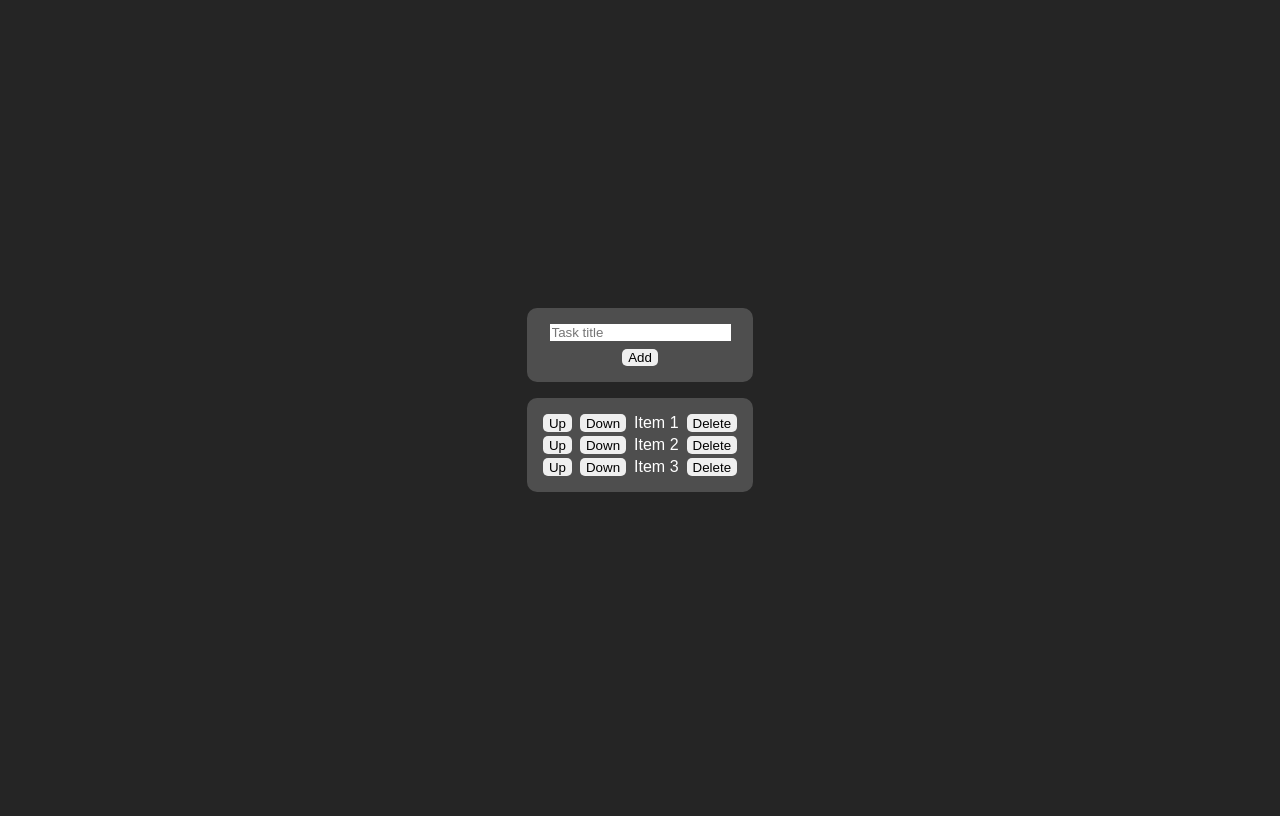
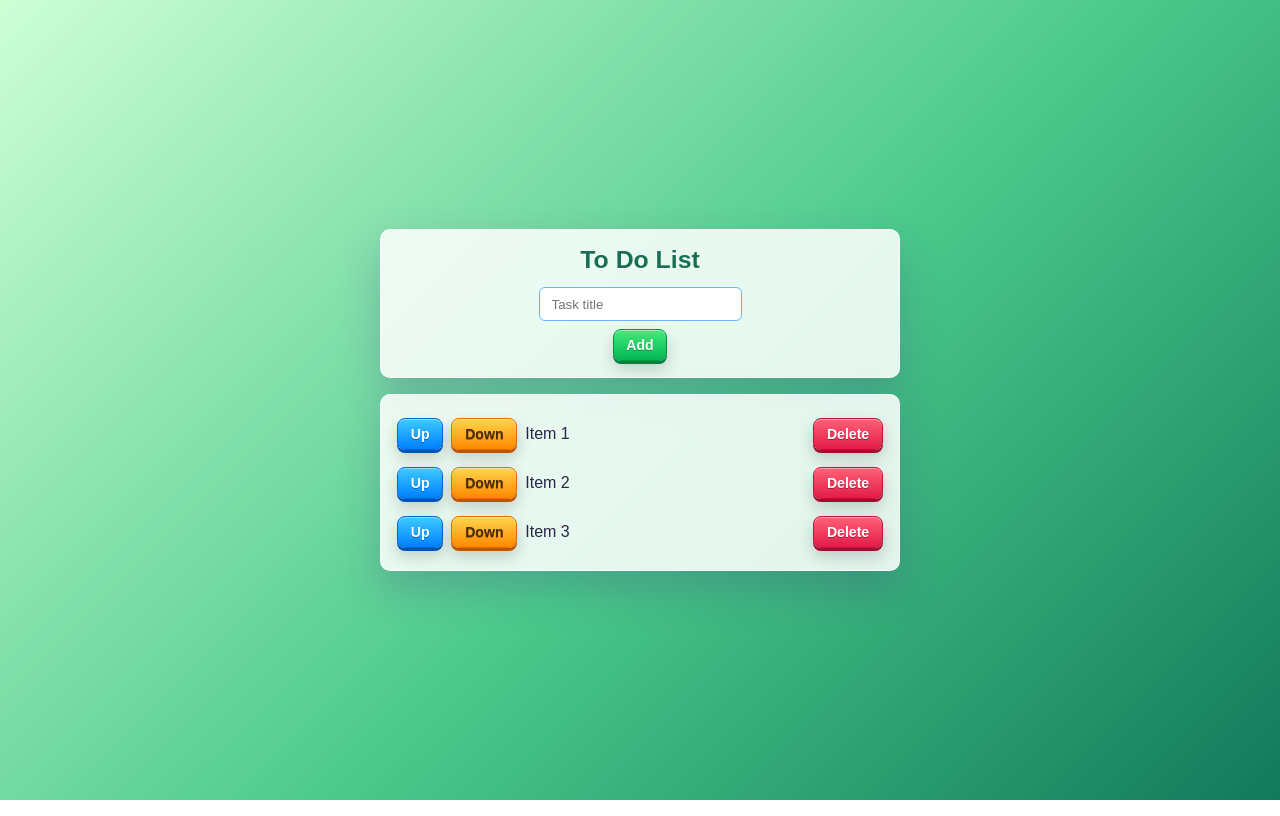
Before and after one commit to marcusv614/To-Do-List-Frontend, a React (Vite) app: page / in a window 1280 px wide. Built offline with nearby package versions, Linux system fonts and the light colour scheme.

Commit message:
style: finaliza estilizações

```diff
--- a/src/components/Button/Button.jsx
+++ b/src/components/Button/Button.jsx
@@ -1,8 +1,10 @@
 import style from "./Button.module.css";
 
 const Button = (props) => {
-  const {title} = props;
-  return <button className={style.Button}>{title}</button>;
+  const { title, variant = "default" } = props;
+  const buttonClasses = `${style.Button} ${style[variant] ?? style.default}`;
+
+  return <button className={buttonClasses}>{title}</button>;
 };
 
 export { Button };
--- a/src/components/Button/Button.module.css
+++ b/src/components/Button/Button.module.css
@@ -1,4 +1,87 @@
 .Button {
-  border: 1px;
-  border-radius: 5px;
+  border: 1px solid var(--button-border);
+  border-radius: 8px;
+  background: linear-gradient(180deg, var(--button-top), var(--button-bottom));
+  color: var(--button-text);
+  cursor: pointer;
+  font-family: Arial, Helvetica, sans-serif;
+  font-size: 0.88rem;
+  font-weight: 600;
+  letter-spacing: 0;
+  line-height: 1;
+  min-height: 2rem;
+  padding: 0.5rem 0.8rem;
+  text-shadow: 0 1px 0 var(--button-text-shadow);
+  box-shadow: inset 0 1px 0 var(--button-highlight),
+    0 3px 0 var(--button-shadow-edge), 0 8px 16px rgba(0, 0, 0, 0.18);
+  transition: border-color 180ms ease, box-shadow 180ms ease,
+    filter 180ms ease, transform 180ms ease;
 }
+
+.Button:hover {
+  border-color: var(--button-hover-border);
+  filter: brightness(1.06);
+  box-shadow: inset 0 1px 0 var(--button-highlight),
+    0 4px 0 var(--button-shadow-edge), 0 10px 18px rgba(0, 0, 0, 0.22);
+}
+
+.Button:active {
+  box-shadow: inset 0 3px 7px rgba(0, 0, 0, 0.28),
+    0 1px 0 var(--button-shadow-edge);
+  transform: translateY(2px);
+}
+
+.default {
+  --button-top: rgb(255, 231, 102);
+  --button-bottom: rgb(255, 176, 0);
+  --button-border: rgb(224, 143, 0);
+  --button-hover-border: rgb(255, 244, 147);
+  --button-text: rgb(74, 45, 0);
+  --button-text-shadow: rgba(255, 255, 255, 0.34);
+  --button-highlight: rgba(255, 255, 255, 0.55);
+  --button-shadow-edge: rgb(196, 118, 0);
+}
+
+.add {
+  --button-top: rgb(71, 233, 124);
+  --button-bottom: rgb(0, 183, 83);
+  --button-border: rgb(0, 146, 66);
+  --button-hover-border: rgb(128, 255, 169);
+  --button-text: rgb(255, 255, 255);
+  --button-text-shadow: rgba(0, 0, 0, 0.32);
+  --button-highlight: rgba(255, 255, 255, 0.42);
+  --button-shadow-edge: rgb(0, 130, 61);
+}
+
+.up {
+  --button-top: rgb(62, 203, 255);
+  --button-bottom: rgb(0, 128, 255);
+  --button-border: rgb(0, 103, 211);
+  --button-hover-border: rgb(138, 226, 255);
+  --button-text: rgb(255, 255, 255);
+  --button-text-shadow: rgba(0, 0, 0, 0.32);
+  --button-highlight: rgba(255, 255, 255, 0.42);
+  --button-shadow-edge: rgb(0, 84, 181);
+}
+
+.down {
+  --button-top: rgb(255, 214, 77);
+  --button-bottom: rgb(255, 136, 0);
+  --button-border: rgb(224, 111, 0);
+  --button-hover-border: rgb(255, 232, 128);
+  --button-text: rgb(78, 42, 0);
+  --button-text-shadow: rgba(0, 0, 0, 0.32);
+  --button-highlight: rgba(255, 255, 255, 0.42);
+  --button-shadow-edge: rgb(190, 84, 0);
+}
+
+.delete {
+  --button-top: rgb(255, 97, 119);
+  --button-bottom: rgb(226, 28, 73);
+  --button-border: rgb(190, 18, 58);
+  --button-hover-border: rgb(255, 157, 171);
+  --button-text: rgb(255, 255, 255);
+  --button-text-shadow: rgba(0, 0, 0, 0.34);
+  --button-highlight: rgba(255, 255, 255, 0.42);
+  --button-shadow-edge: rgb(160, 13, 46);
+}
--- a/src/components/Input/Input.module.css
+++ b/src/components/Input/Input.module.css
@@ -1,7 +1,21 @@
-.Input{
-    display: flex;
-    flex-direction: row;
-    gap: 20px;
-    border: 0;
-    font-family: Arial, Helvetica, sans-serif;
+.Input {
+  display: flex;
+  flex-direction: row;
+  gap: 20px;
+  border: 1px solid rgb(104, 184, 255);
+  border-radius: 6px;
+  background-color: rgb(255, 255, 255);
+  color: rgb(42, 37, 70);
+  font-family: Arial, Helvetica, sans-serif;
+  padding: 0.55rem 0.75rem;
+  outline: none;
+  transition: background-color 180ms ease, border-color 180ms ease,
+    box-shadow 180ms ease;
 }
+
+.Input:hover,
+.Input:focus {
+  background-color: rgb(255, 253, 245);
+  border-color: rgb(255, 154, 67);
+  box-shadow: 0 0 0 3px rgba(255, 154, 67, 0.2);
+}
--- a/src/components/TaskForm/TaskForm.jsx
+++ b/src/components/TaskForm/TaskForm.jsx
@@ -5,8 +5,9 @@ const TaskForm = () => {
   return (
     <>
       <div className={style.TaskForm}>
+        <h1 className={style.Title}>To Do List</h1>
         <Input type="text" placeholder="Task title"></Input>
-        <Button title="Add" />
+        <Button title="Add" variant="add" />
       </div>
     </>
   );
--- a/src/components/TaskForm/TaskForm.module.css
+++ b/src/components/TaskForm/TaskForm.module.css
@@ -4,10 +4,28 @@
   justify-content: center;
   align-items: center;
   flex-direction: column;
-  color: white;
-  background-color: rgb(78, 78, 78);
+  color: rgb(42, 37, 70);
+  background-color: rgba(255, 255, 255, 0.86);
   border-radius: 10px;
+  border: 1px solid rgba(255, 255, 255, 0.72);
+  box-shadow: 0 18px 40px rgba(65, 55, 130, 0.24);
   padding: 1rem;
   font-family: Arial, Helvetica, sans-serif;
   gap: 0.5rem;
+  transition: background-color 180ms ease, box-shadow 180ms ease;
 }
+
+.TaskForm:hover {
+  background-color: rgba(255, 255, 255, 0.94);
+  box-shadow: 0 22px 46px rgba(65, 55, 130, 0.3);
+}
+
+.Title {
+  color: rgb(24, 112, 83);
+  font-size: 1.55rem;
+  font-weight: 700;
+  line-height: 1.1;
+  margin: 0 0 0.35rem;
+  text-align: center;
+  text-shadow: 0 1px 0 rgba(255, 255, 255, 0.7);
+}
--- a/src/components/TasksList/Item/Item.jsx
+++ b/src/components/TasksList/Item/Item.jsx
@@ -6,10 +6,12 @@ const Item = (props) => {
 
   return (
     <li className={style.Item}>
-      <Button title="Up"/>
-      <Button title="Down"/>
-      {task}
-      <Button title="Delete" />
+      <Button title="Up" variant="up" />
+      <Button title="Down" variant="down" />
+      <span className={style.TaskName}>{task}</span>
+      <span className={style.DeleteAction}>
+        <Button title="Delete" variant="delete" />
+      </span>
     </li>
   );
 };
--- a/src/components/TasksList/Item/Item.module.css
+++ b/src/components/TasksList/Item/Item.module.css
@@ -1,5 +1,23 @@
 .Item {
-    display: flex;
-    flex-direction: row;
-    gap: 0.5rem;
+  display: flex;
+  flex-direction: row;
+  align-items: center;
+  gap: 0.5rem;
+  width: 100%;
+  border-radius: 8px;
+  padding: 0.4rem;
+  transition: background-color 180ms ease;
 }
+
+.Item:hover {
+  background-color: rgba(74, 201, 139, 0.18);
+}
+
+.TaskName {
+  flex: 1;
+  min-width: 0;
+}
+
+.DeleteAction {
+  margin-left: auto;
+}
--- a/src/components/TasksList/TasksList.module.css
+++ b/src/components/TasksList/TasksList.module.css
@@ -4,10 +4,19 @@
   justify-content: center;
   align-items: center;
   flex-direction: column;
-  color: white;
-  background-color: rgb(78, 78, 78);
+  color: rgb(42, 37, 70);
+  background-color: rgba(255, 255, 255, 0.86);
   border-radius: 10px;
+  border: 1px solid rgba(255, 255, 255, 0.72);
+  box-shadow: 0 18px 40px rgba(65, 55, 130, 0.24);
+  margin: 0;
   padding: 1rem;
   font-family: Arial, Helvetica, sans-serif;
   gap: 0.25rem;
+  transition: background-color 180ms ease, box-shadow 180ms ease;
 }
+
+.TasksList:hover {
+  background-color: rgba(255, 255, 255, 0.94);
+  box-shadow: 0 22px 46px rgba(65, 55, 130, 0.3);
+}
--- a/src/index.css
+++ b/src/index.css
@@ -1,8 +1,9 @@
 body {
-  background-color: rgb(37, 37, 37);
+  background: linear-gradient(135deg, rgb(206, 255, 213), rgb(74, 201, 139) 55%, rgb(18, 121, 91));
   display: flex;
   justify-content: center;
   align-items: center;
+  min-width: 320px;
   height: 100vh;
-  gap: 0.25rem;
+  margin: 0;
 }
--- a/src/pages/Home/Home.jsx
+++ b/src/pages/Home/Home.jsx
@@ -1,11 +1,12 @@
 import { TasksList, TaskForm } from "../../components";
+import style from "./Home.module.css";
 
 const Home = () => {
   return (
-    <>
+    <main className={style.Home}>
       <TaskForm />
       <TasksList />
-    </>
+    </main>
   );
 };
 
--- /dev/null
+++ b/src/pages/Home/Home.module.css
@@ -0,0 +1,7 @@
+.Home {
+  display: flex;
+  flex-direction: column;
+  align-items: stretch;
+  gap: 1rem;
+  width: min(92vw, 520px);
+}
```
